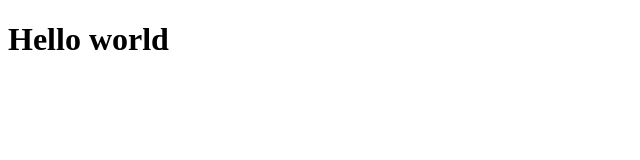
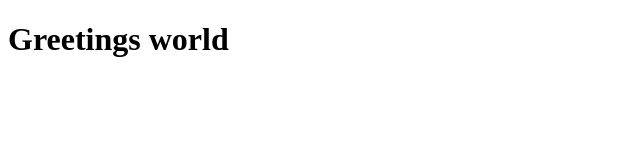
Before and after one commit to stantronic/gh_pages_experiment, a plain HTML site: page docs/index.html in a window 1280 px wide. Shown: the whole page, without its empty margins (0-640 px from the left). Drawn offline with Linux system fonts and the light colour scheme.

Commit message:
change greeting

```diff
--- a/docs/index.html
+++ b/docs/index.html
@@ -3,5 +3,5 @@
   <title>Basic html page</title>
 </head>
 <body>
-  <h1>Hello world</h1>
+  <h1>Greetings world</h1>
 </body>
```
